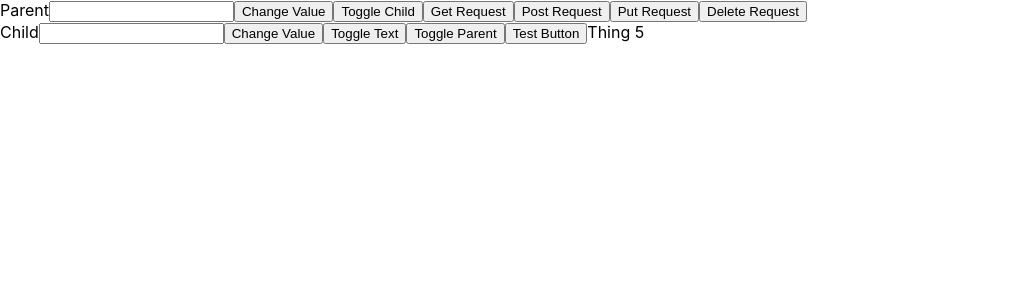
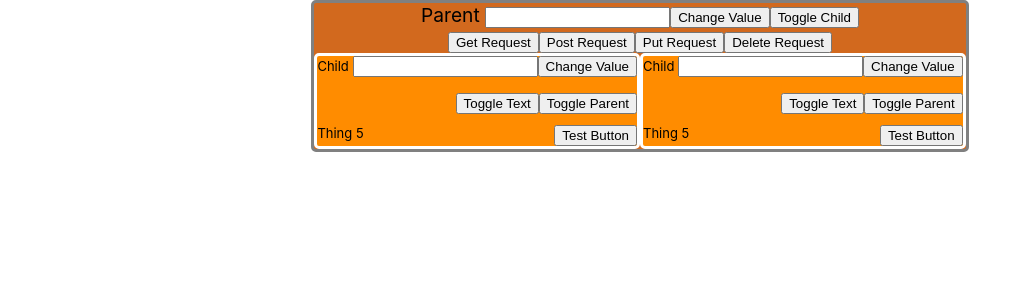
Before and after one commit to JSanchez78657/react_learning, a React (Create React App) app: page / in a window 1280 px wide. Shown: the top 300 px of the page, without its empty margins (0-1031 px from the left). Built offline with nearby package versions, Linux system fonts and the light colour scheme.

Commit message:
Used reducers to accomplish partial json changes. Incorporated some CSS to my page.

```diff
--- /dev/null
+++ b/src/Child.css
@@ -0,0 +1,13 @@
+.Child {
+    float: left;
+    text-align: left;
+    font-size: small;
+    background-color: darkorange;
+    border: 3px solid white;
+    border-radius: 5px;
+}
+
+.Child button {
+    font-family: 'Bookman Old Style', sans-serif;
+    float: right;
+}
--- /dev/null
+++ b/src/Parent.css
@@ -0,0 +1,12 @@
+body {
+    text-align: center;
+}
+
+.Parent {
+    font-size: larger;
+    background-color: chocolate;
+    display: inline-block;
+    margin: auto;
+    border: 3px solid gray;
+    border-radius: 5px;
+}
--- a/src/components/Child.js
+++ b/src/components/Child.js
@@ -1,23 +1,37 @@
-import {useEffect, useState} from "react";
+import {useEffect, useState, useReducer} from "react";
+import '../Child.css'
+
+function reducer(state) {
+    return { ...state, value: state.value + 1}
+}
+
+function initializer() {
+    return {
+        name: 'Thing',
+        value: 5
+    }
+}
 
 export default function Child(props) {
     const [holdVal, setHoldVal] = useState('Parent Text')
-    const [testVal, setTestVal] = useState({name: 'Thing', value: 5})
+    const [testVal, dispatch] = useReducer(reducer, 2, initializer)
     useEffect(() => { setHoldVal(props.parentValue) }, [props.parentValue])
 
-    function incTest() {
-        setTestVal({name: 'Thing', value: 15})
-    }
-
     return (
-        <div style={{display:props.display}}>
-            Child
+        <div className={'Child'} style={{display:props.display}}>
+            <label>Child </label>
             <input name='Input field' type={'text'} onChange={ event => setHoldVal(event.target.value)} value={holdVal}/>
             <button name='Change Value Button' onClick={() => props.setParentValue(holdVal)}>Change Value</button>
+            <br/>
+            <br/>
+            <button onClick={() => props.toggleParentDisplay()}>Toggle Parent</button>
             <button name='Toggle Button' onClick={() => props.toggleParentText()}>Toggle Text</button>
-            <button onClick={() => props.toggleParentDisplay()}>Toggle Parent</button>
-            <button onClick={() => incTest()}>Test Button</button>
-            {testVal.name} {testVal.value}
+            <br/>
+            <br/>
+            <label>
+                {testVal.name} {testVal.value}
+                <button onClick={() => dispatch()}>Test Button</button>
+            </label>
         </div>
     )
 }
--- a/src/components/Parent.js
+++ b/src/components/Parent.js
@@ -1,4 +1,5 @@
 import React, {useState} from 'react'
+import '../Parent.css'
 import Child from "./Child";
 import axios from "axios";
 
@@ -9,7 +10,6 @@ export default function Parent() {
     const [textBoxHold, setTextBoxHold] = useState('')
     const [childrenDisplay, setChildrenDisplay] = useState('block')
     const [parentDisplay, setParentDisplay] = useState('block')
-    const [quote, setQuote] = useState('')
     const baseURL = 'http://localhost:3002/promise'
     const data = { title: 'Foo', body: 'bar', userID: 1 }
 
@@ -38,7 +38,6 @@ export default function Parent() {
             .catch(err => {
                 console.log('Error: ' + err)
             })
-        console.log('Test1')
     }
 
     function putRequest() {
@@ -79,21 +78,20 @@ export default function Parent() {
     }
 
     return (
-        <div>
-            <span>
-                {quote}
-            </span>
-            <span style={{display:parentDisplay}}>
-                {parentText}
+        <div className={'Parent'}>
+            <div style={{display:parentDisplay}}>
+                {parentText + ' '}
                 <input type={'text'} value={textBoxHold} onChange={(e) => setTextBoxHold(e.target.value)}/>
                 <button onClick={() => setTextBoxValue(textBoxHold)}>Change Value</button>
                 <button onClick={() => setChildrenDisplay(childrenDisplay === 'block' ? 'none' : 'block')}>Toggle Child</button>
+                <br/>
                 <button onClick={() => getRequest()}>Get Request</button>
                 <button onClick={() => postRequest()}>Post Request</button>
                 <button onClick={() => putRequest()}>Put Request</button>
                 <button onClick={() => deleteRequest()}>Delete Request</button>
-            </span>
+            </div>
             <span>
+                <Child toggleParentText={toggleParentText} parentValue={textBoxValue} setParentValue={setTextBoxHold} display={childrenDisplay} toggleParentDisplay={toggleParentDisplay}/>
                 <Child toggleParentText={toggleParentText} parentValue={textBoxValue} setParentValue={setTextBoxHold} display={childrenDisplay} toggleParentDisplay={toggleParentDisplay}/>
             </span>
         </div>
```
